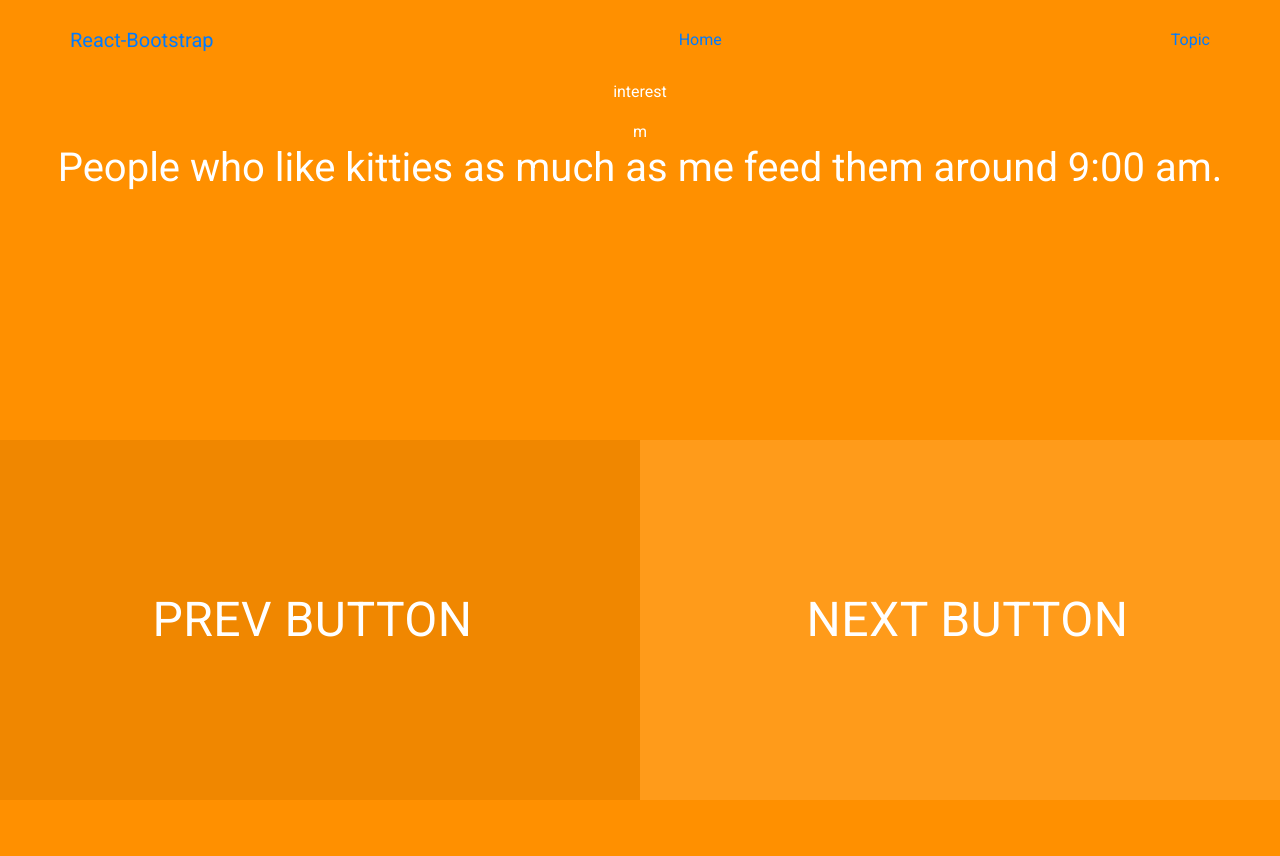
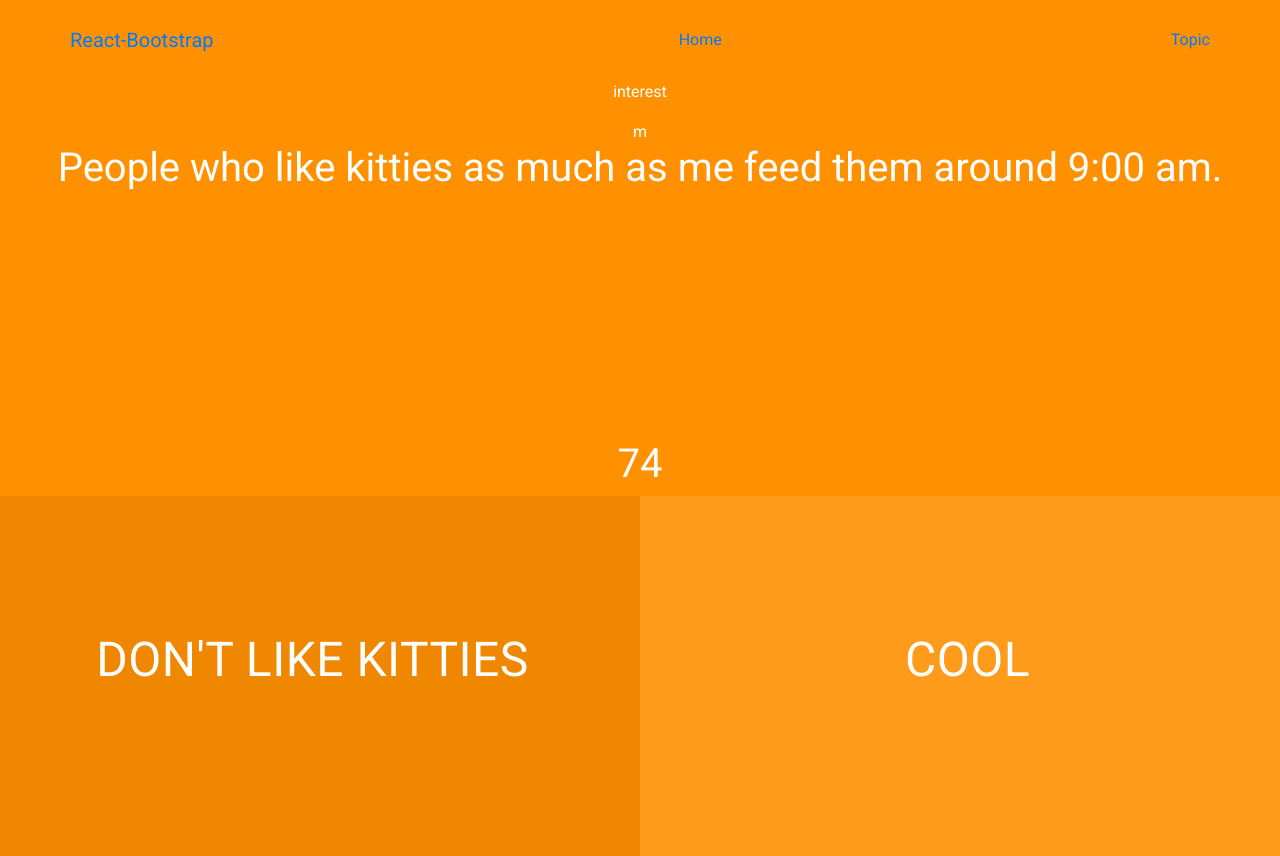
Before and after one commit to Air2air/ReactPagination, a React (Create React App) app: page /#/topic in a window 1280 px wide. Before the commit the page ends 800 px from the top, so only its background shows below. Built offline with nearby package versions, Linux system fonts and the light colour scheme.

Commit message:
Confidence component

```diff
--- a/public/data/topics.json
+++ b/public/data/topics.json
@@ -1,77 +1,76 @@
 {
   "topics": [
     {
-        "topicId":1,
+      "topicId": 1,
       "category": "interest",
       "gender": "m",
       "content": "People who like kitties as much as me feed them around 9:00 am.",
-        "confidence":74,
-        "nextButton":"Next Button",
-        "prevButton":"Prev Button"
+      "confidence": 74,
+      "firstButton": "Don't like kitties",
+      "secondButton": "Cool"
     },
     {
-        "topicId":2,
+      "topicId": 2,
       "category": "occupation",
       "gender": "f",
       "content": "I'm ten years younger than the average Data Scientist.",
-        "confidence":74,
-        "nextButton":"Next Button",
-        "prevButton":"Prev Button"
+      "confidence": 74,
+      "firstButton": "No I'm not",
+      "secondButton": "Cool"
     },
     {
-        "topicId":3,
+      "topicId": 3,
       "category": "location",
       "gender": "m",
       "content": "People on Misty Lane are about 10 years older than you.",
-        "confidence":74,
-        "nextButton":"Next Button",
-        "prevButton":"Prev Button"
+      "confidence": 74,
+      "firstButton": "No they're not",
+      "secondButton": "I believe it"
     },
     {
-        "topicId":4,
+      "topicId": 4,
       "category": "time",
       "gender": "f",
       "content": "The most successful data scientists in silicon valley stop working at 10pm.",
-        "confidence":74,
-        "nextButton":"Next Button",
-        "prevButton":"Prev Button"
+      "confidence": 74,
+      "firstButton": "Not me",
+      "secondButton": "OK I will"
     },
     {
-        "topicId":5,
+      "topicId": 5,
+      "category": "mood",
+      "gender": "m",
+      "content": "VW Beetle owners are extremely happy.",
+      "confidence": 74,
+      "firstButton": "Meh",
+      "secondButton": "So true"
+    },
+    {
+      "topicId": 6,
       "category": "health",
       "gender": "m",
-        "content": "The most successful data scientists in silicon valley stop working at 10pm.",
-        "confidence":74,
-        "nextButton":"Next Button",
-        "prevButton":"Prev Button"
+      "content": "VW Beetle owners who listen to EDM go to bed at 5am",
+      "confidence": 74,
+      "firstButton": "Not this one",
+      "secondButton": "Definitely"
     },
     {
-        "topicId":6,
-        "category": "mood",
+      "topicId": 7,
+      "category": "discovery",
       "gender": "m",
-        "content": "The most successful data scientists in silicon valley stop working at 10pm.",
-        "confidence":74,
-        "nextButton":"Next Button",
-        "prevButton":"Prev Button"
+      "content": "Cat lovers in the Bay Area make more money than non-cat lovers.",
+      "confidence": 74,
+      "firstButton": "Not this one",
+      "secondButton": "Agreed"
     },
     {
-        "topicId":7,
-        "category": "discovery",
-        "gender": "m",
-        "content": "Data scientists who like cats also like EDM music.",
-        "confidence":74,
-        "nextButton":"Next Button",
-        "prevButton":"Prev Button"
-      },
-      {
-        "topicId":8,
+      "topicId": 8,
       "category": "discovery",
       "gender": "m",
       "content": "Data scientists who like cats and EDM music prefer Daft Punk.",
-        "confidence":74,
-        "nextButton":"Next Button",
-        "prevButton":"Prev Button"
+      "confidence": 74,
+      "firstButton": "Next Button",
+      "secondButton": "Prev Button"
     }
   ]
-
 }
--- /dev/null
+++ b/src/components/confidence.js
@@ -0,0 +1,5 @@
+import React from "react";
+
+const Confidence = props => <h1>{props.level}</h1>;
+
+export default Confidence;
--- a/src/pages/topic.js
+++ b/src/pages/topic.js
@@ -1,6 +1,7 @@
 import React, { useState, useEffect } from "react";
 import Layout from "../components/layout/layout";
 import { Row, Col } from "react-bootstrap";
+import Confidence from "./../components/confidence";
 
 const dataSource = "./data/topics.json";
 
@@ -28,6 +29,7 @@ function Topic() {
       setCurrentPage(prevPage);
       console.log(prevPage);
     } else {
+      setCurrentPage(topicsCount - 1);
       console.log("Can't go back");
     }
   }
@@ -46,8 +48,15 @@ function Topic() {
   return (
     <Layout>
       {currentPageData.map((topic) => {
-        const { topicId, category, gender, content, prevButton, nextButton } =
-          topic;
+        const {
+          topicId,
+          category,
+          gender,
+          content,
+          confidence,
+          firstButton,
+          secondButton,
+        } = topic;
         return (
           <div key={topicId}>
             <Row>
@@ -56,15 +65,23 @@ function Topic() {
                 <h1>{content}</h1>
               </Col>
             </Row>
+            <Confidence level={confidence} />
+
             <Row>
               <Col className="p-0 m-0">
-                <div className="topics-button left" onClick={handlePrevClick}>
-                  {prevButton}
+                <div
+                  className="topics-button left p-3 pb-5"
+                  onClick={handlePrevClick}
+                >
+                  {firstButton}
                 </div>
               </Col>
               <Col className="p-0 m-0">
-                <div className="topics-button right" onClick={handleNextClick}>
-                  {nextButton}
+                <div
+                  className="topics-button right p-3 pb-5"
+                  onClick={handleNextClick}
+                >
+                  {secondButton}
                 </div>
               </Col>
             </Row>
```
Lines whose indentation alone changed are shown as unchanged.
